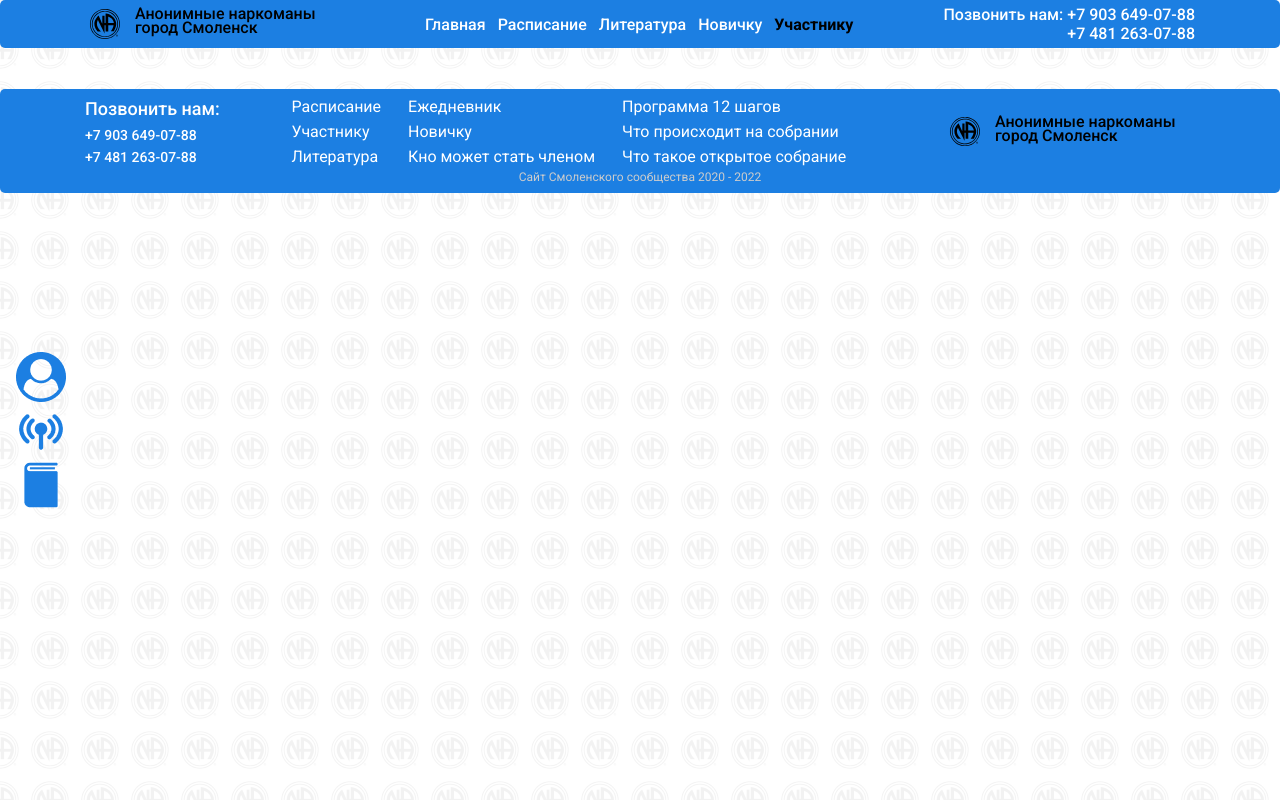
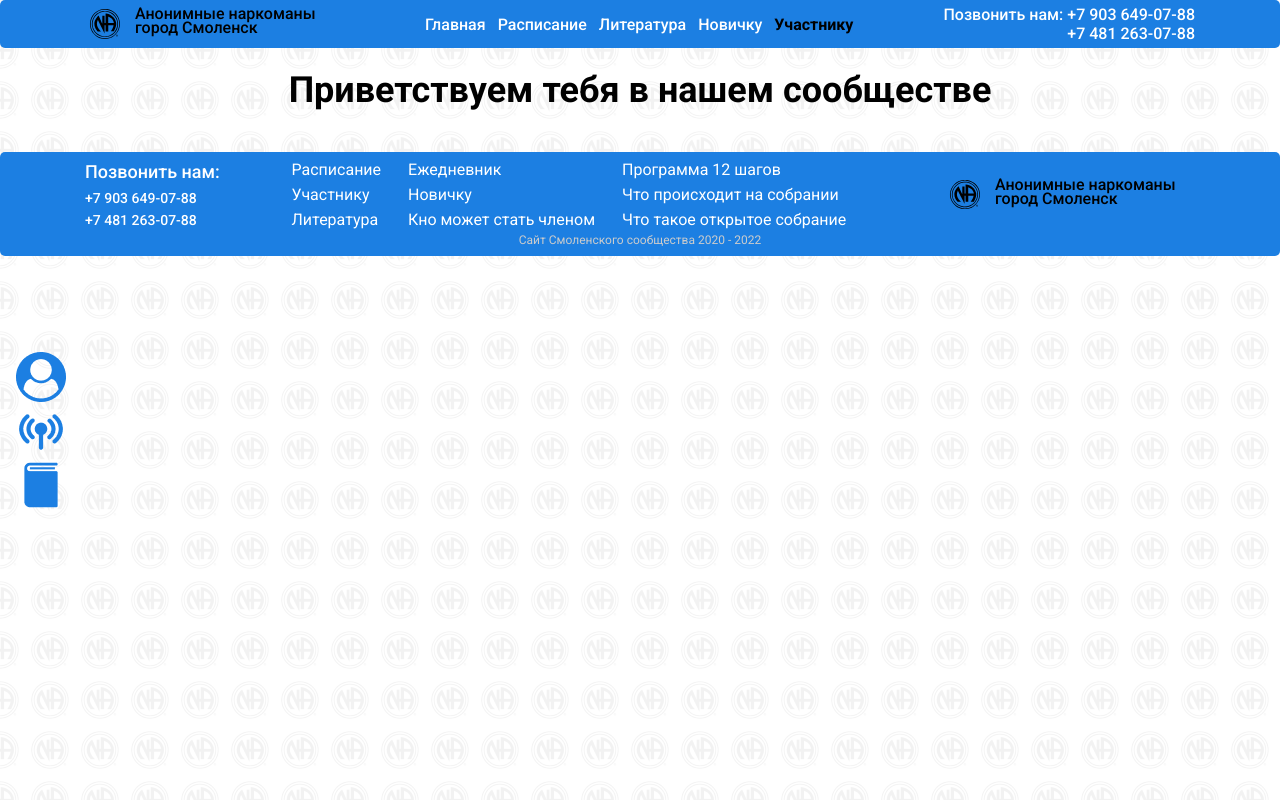
Before and after one commit to windcrack/update-site, a React (Create React App) app: page /members in a window 1280 px wide. Built offline with nearby package versions, Linux system fonts and the light colour scheme.

Commit message:
the add members page and start create

```diff
--- /dev/null
+++ b/src/Pages/Members.js
@@ -0,0 +1,7 @@
+export default function Members(){
+    return(
+        <section className="container">
+            <h1 className="title title__main">Приветствуем тебя в нашем сообществе</h1>
+        </section>
+    )
+}
--- a/src/components/App/App.js
+++ b/src/components/App/App.js
@@ -7,6 +7,7 @@
 import Footer from '../Footer';
 import Timetable from '../../Pages/Timetable';
 import Literature from '../../Pages/Literature';
+import Members from '../../Pages/Members';
 
 function App() {
   return (
@@ -18,6 +19,7 @@
           <Route exack path="/" element={<Main />} />
           <Route path="/timetable" element={<Timetable />} />
           <Route path="/literature" element={<Literature />} />
+          <Route path='/members' element={<Members />} />
         </Routes>
         <Footer />
       </Router>
```
